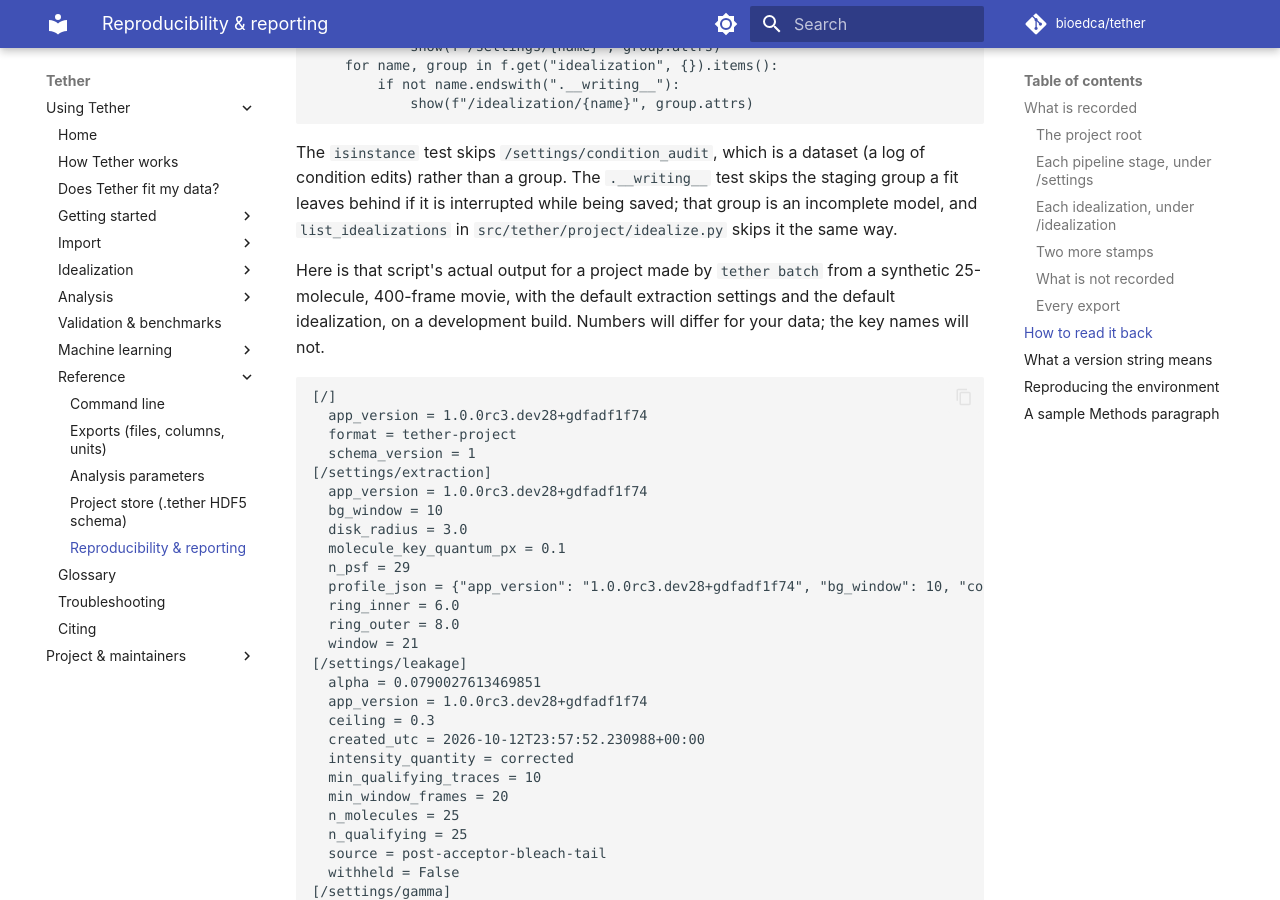
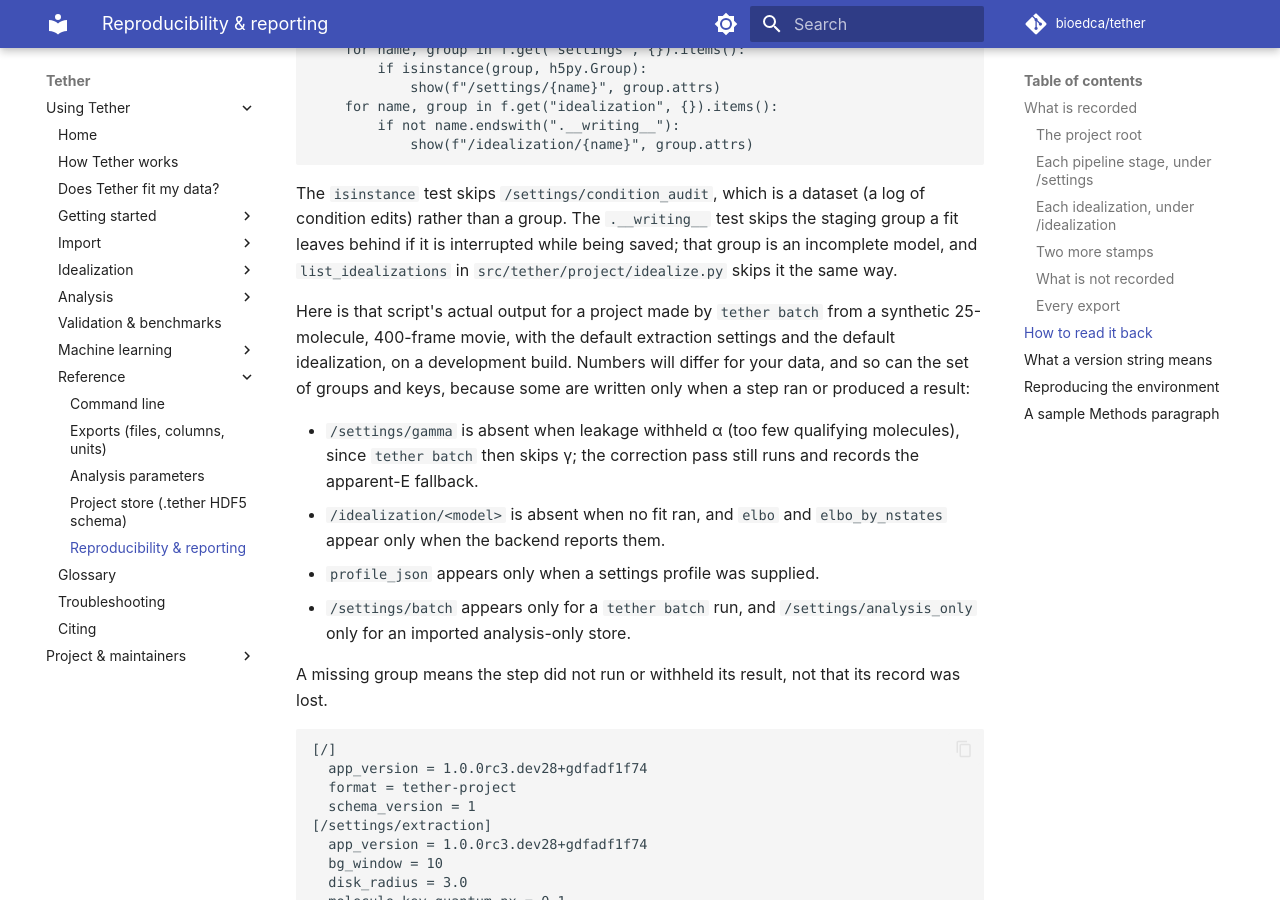
Before and after one commit to bioedca/tether, an MkDocs documentation site: the page built from docs/reproducibility.md, in a window 1280 px wide and 900 px high, scrolled down 5874 px. Built offline with MkDocs 1.6.1 and Material for MkDocs 9.7.7, drawn with Linux system fonts in a browser that asks for light colours; comment, search, counter and statistics services are not loaded; the version menu is left out; some of the changed text lies outside the part shown.

Commit message:
docs(reproducibility): mark conditional groups, import timestamps and rc1's locks (#175)
An imported model's created_utc is the import time; /settings/gamma,
/idealization, elbo, profile_json and the batch and analysis-only groups
are conditional on what ran; and v1.0.0-rc1 has no deep lock asset, so
point to the tagged source tree for it.

````diff
--- a/docs/reproducibility.md
+++ b/docs/reproducibility.md
@@ -117,7 +117,7 @@
 | `nstates_selected_by` | How `nstates` was chosen: `max-elbo` (the best evidence lower bound over the states tried), `fixed`, or `imported`. |
 | `dtype`, `intensity_quantity` | Which trace layer was fitted. `corrected` here means the background-subtracted layer, not α- or γ-corrected: the fit always runs on apparent E computed from that layer ([ADR-0029](adr/0029-idealization-correction-provenance-hash-and-per-factor-staleness.md)), so the state means are apparent efficiencies. |
 | `n_molecules` | Molecules this fit covered. |
-| `app_version`, `created_utc` | The Tether version and time of the fit. For an imported model this is the version that *imported* it, not the software that ran the fit. |
+| `app_version`, `created_utc` | The Tether version and time of the fit. For a model imported from standalone tMAVEN both describe the import instead: the version that imported it and the time it was written (`apply_reconcile`, `src/tether/project/handoff.py`), not the software or time of the fit, so record those yourself if they matter. |
 | `elbo`, `elbo_by_nstates` | The evidence lower bound of the chosen model, and of every state count tried (JSON), when the backend reports them. |
 
 The backends and the papers behind each are listed on [Citing Tether](citing.md#idealization).
@@ -205,8 +205,20 @@
 
 Here is that script's actual output for a project made by `tether batch` from a synthetic
 25-molecule, 400-frame movie, with the default extraction settings and the default
-idealization, on a development build. Numbers will differ for your data; the key names will
-not.
+idealization, on a development build. Numbers will differ for your data, and so can the
+set of groups and keys, because some are written only when a step ran or produced a result:
+
+- `/settings/gamma` is absent when leakage withheld α (too few qualifying molecules), since
+  `tether batch` then skips γ; the correction pass still runs and records the apparent-E
+  fallback.
+- `/idealization/<model>` is absent when no fit ran, and `elbo` and `elbo_by_nstates` appear
+  only when the backend reports them.
+- `profile_json` appears only when a settings profile was supplied.
+- `/settings/batch` appears only for a `tether batch` run, and `/settings/analysis_only` only
+  for an imported analysis-only store.
+
+A missing group means the step did not run or withheld its result, not that its record was
+lost.
 
 ```text
 [/]
@@ -366,9 +378,12 @@
 
 **With an installer**, the environment comes with the version. Each installer is built from
 per-platform locks rendered from the first two files, with no fresh solve, so two installs of
-the same release get the same packages. Each release also publishes the three source locks
-as assets on its [release page](https://github.com/bioedca/tether/releases), so you can see
-exactly what a release pinned without installing it.
+the same release get the same packages. Each release publishes the source locks as assets
+on its [release page](https://github.com/bioedca/tether/releases), so you can see exactly
+what a release pinned without installing it. `v1.0.0-rc1` predates the deep lock's addition
+to the release assets and carries only the base and sidecar locks
+([its asset record](release.md#what-a-published-release-contains-verified-v100-rc1)); for that release, read `deep/conda-lock.yml` from the
+`v1.0.0-rc1` tag in the source tree.
 
 **From source**, check out the release tag you are reproducing, create the environment from
 the committed lock, and install Tether on top of it without letting pip install any
````
